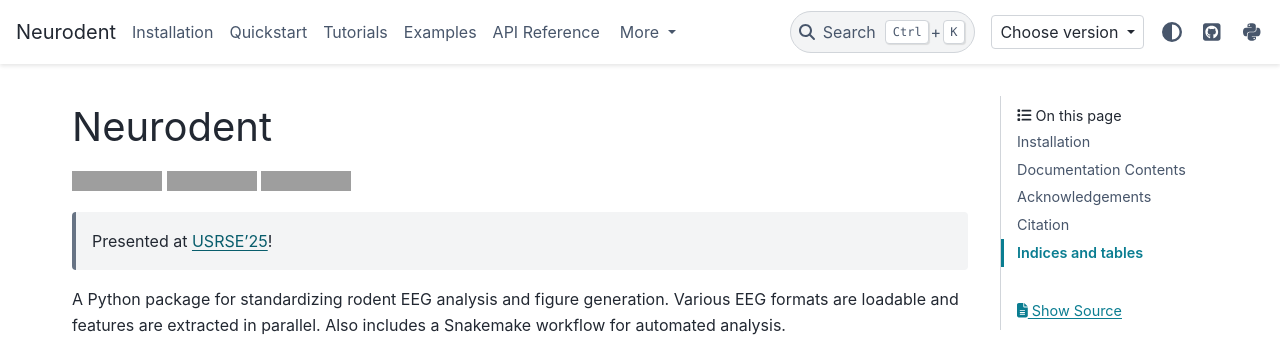
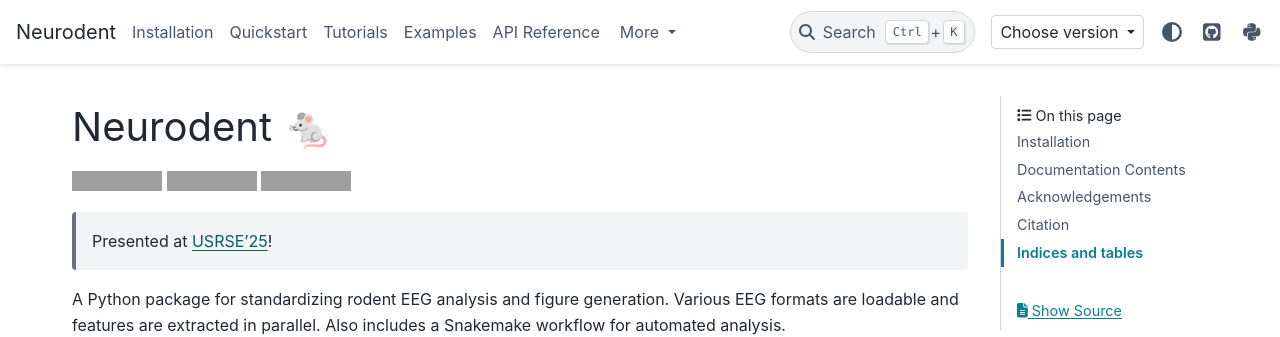
Before and after one commit to josephdong1000/neurodent, a Sphinx documentation site: the page built from docs/index.rst, in a window 1280 px wide and 900 px high, cut to the strip 0-337 px from the top of the window. Built offline with Sphinx 7.4.7 and the PyData theme 0.15.4, drawn with Linux system fonts in a browser that asks for light colours; grey boxes are pictures that could not be loaded.

Commit message:
Add mice

```diff
--- a/README.md
+++ b/README.md
@@ -1,4 +1,4 @@
-# Neurodent
+# Neurodent 🐁
 
 [![DOI](https://zenodo.org/badge/DOI/10.5281/zenodo.15780751.svg)](https://doi.org/10.5281/zenodo.15780751)
 [![Binder](https://mybinder.org/badge_logo.svg)](https://mybinder.org/v2/gh/josephdong1000/Neurodent/HEAD)
--- a/docs/index.rst
+++ b/docs/index.rst
@@ -1,9 +1,9 @@
-Neurodent
-=========
+Neurodent 🐁
+============
 
 .. include:: ../README.md
    :parser: myst_parser.sphinx_
-   :start-after: # Neurodent
+   :start-after: # Neurodent 🐁
    :end-before: ## Installation
 
 Installation
```
